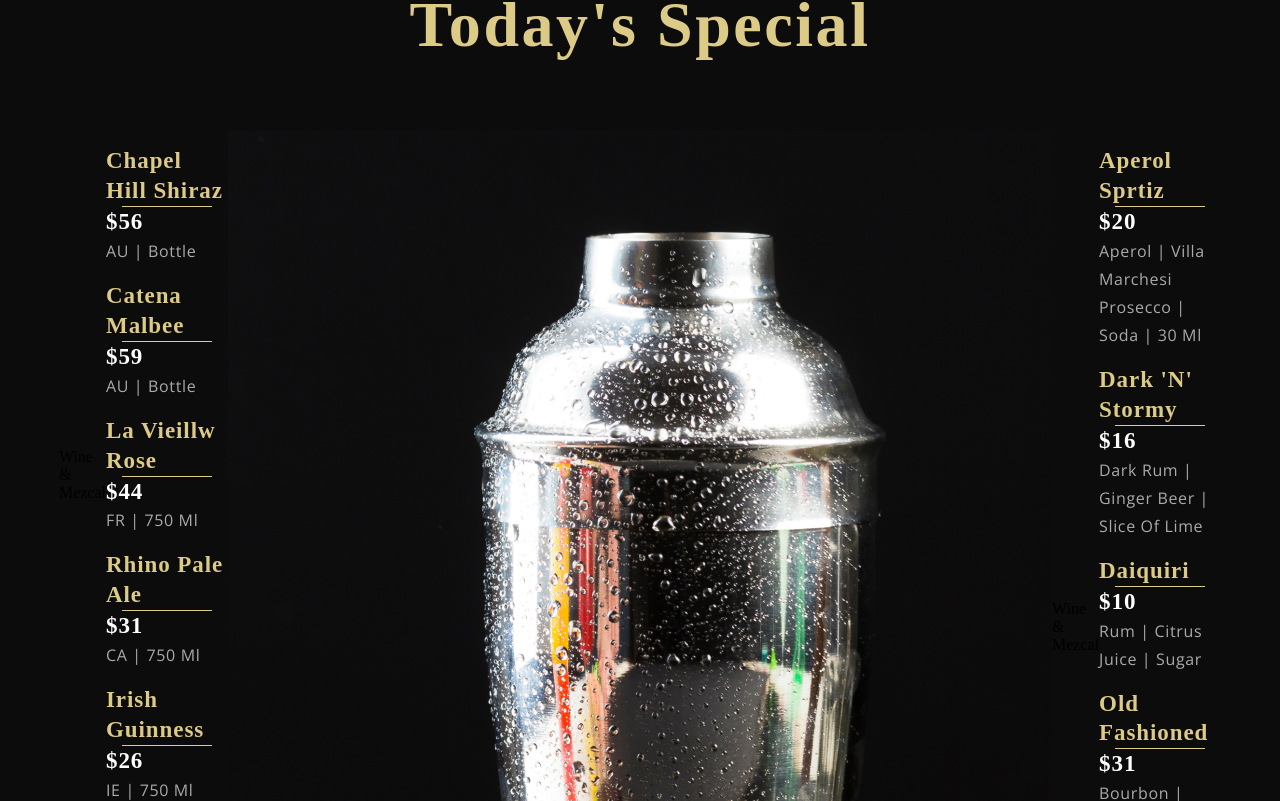
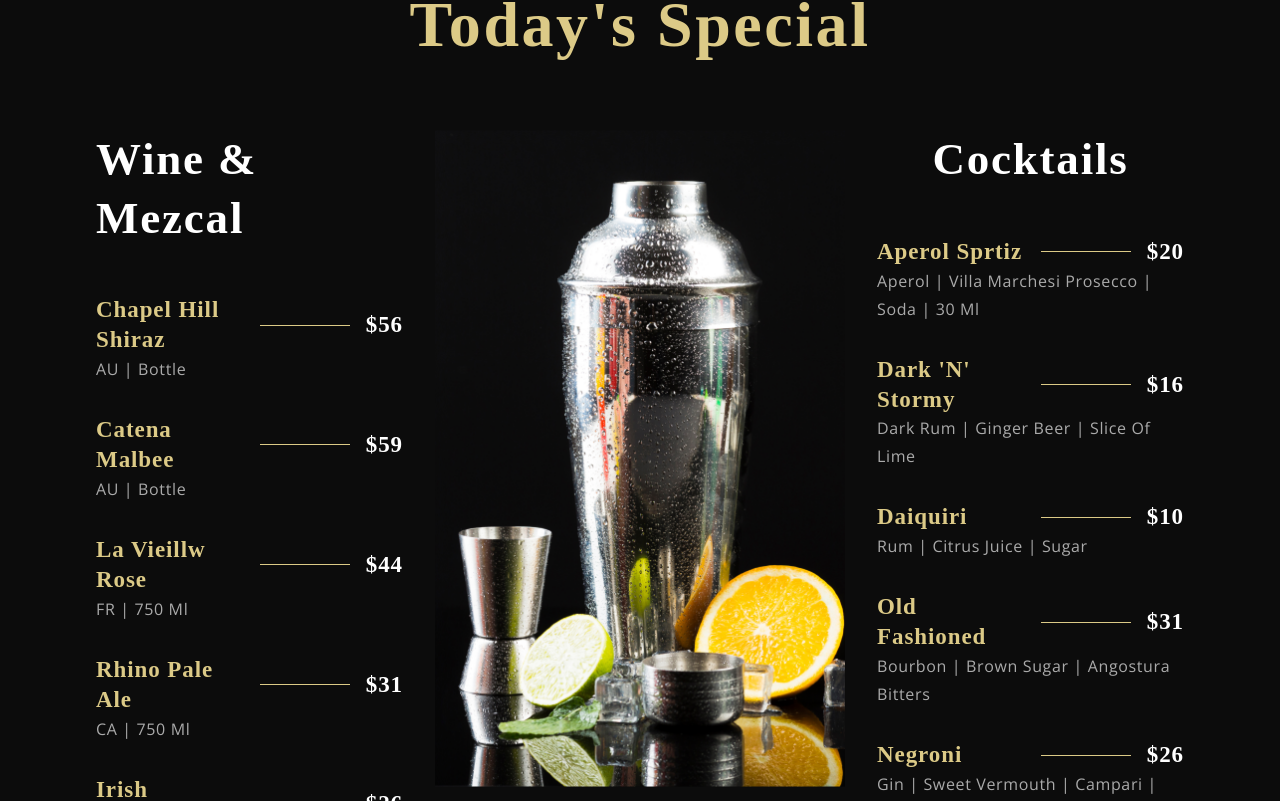
Before and after one commit to Carlos2902/oaxaca-restaurant, a React (Create React App) app: page / in a window 1280 px wide. Shown: the part 2339-3140 px from the top of the page. Built offline with nearby package versions, Linux system fonts and the light colour scheme; a web font is replaced by a local one.

Commit message:
Special menu added

```diff
--- a/src/components/Menuitem/MenuItem.css
+++ b/src/components/Menuitem/MenuItem.css
@@ -6,7 +6,7 @@
     flex-direction: column;
 }
 
-.app_menuitem-head{
+.app__menuitem-head{
     display: flex;
     justify-content: space-between;
     align-items: center;
@@ -21,9 +21,15 @@
     flex: 1;
 }
 
-.app__menuitem-dash {
+.app__menuitem-dash{
     width: 90px;
     height: 1px;
     background: var(--color-golden);
     margin: 0 1rem;
 }
+
+.app__manuitem-price{
+    display: flex;
+    justify-content: flex-end;
+    align-items: flex-end;
+}
--- a/src/container/Menu/SpecialMenu.css
+++ b/src/container/Menu/SpecialMenu.css
@@ -10,10 +10,45 @@
 
 .app__specialMenu-menu{
     width: 100%;
+    margin: 2rem 0;
 
-    margin: 2rem 0;
     display: flex;
     justify-content: center;
     align-items: flex-start;
     flex-direction: row;
 }
+
+.app__specialMenu-menu_heading{
+    font-family: var(--font-base);
+    font-weight: 600;
+    font-size: 45px;
+    line-height: 58.5px;
+    letter-spacing: 0.04em;
+    color: var(--color-white);
+}
+
+/* changing the position to be on top of the menu items */
+.app__specialMenu-menu_wine, .app__specialMenu-menu_cocktails{
+    flex: 1;
+    width: 100%;
+    /* to be on top */
+    flex-direction: column;
+}
+
+.app__specialMenu-menu_img{
+    width: 410px;
+    margin: 0 2rem;
+}
+
+.app__specialMenu-menu_img img{
+    width: 100%;
+    height: auto;
+}
+
+.app__specialMenu_menu_items{
+    display: flex;
+    flex-direction: column;
+
+    margin: 2rem 0;
+    width: 100%;
+}
--- a/src/container/Menu/SpecialMenu.jsx
+++ b/src/container/Menu/SpecialMenu.jsx
@@ -14,7 +14,7 @@
     <div className="app__specialMenu-menu">
       {/* 3 sections */}
       <div className="app__specialMenu-menu_wine flex__center">
-          <p className="app__specialMenu_menu_heading">Wine & Mezcal</p>
+          <p className="app__specialMenu-menu_heading">Wine & Mezcal</p>
           <div className="app__specialMenu_menu_items">
             {data.wines.map((wine, index)=>(
               <MenuItem key={wine.title + index} title={wine.title} price={wine.price} tags={wine.tags}/>
@@ -29,7 +29,7 @@
 
     {/* Left section */}
       <div className="app__specialMenu-menu_cocktails flex__center">
-          <p className="app__specialMenu-menu_heading">Wine & Mezcal</p>
+          <p className="app__specialMenu-menu_heading">Cocktails</p>
           <div className="app__specialMenu_menu_items">
             {data.cocktails.map((cocktail, index)=>(
               <MenuItem key={cocktail.title + index} title={cocktail.title}  price={cocktail.price} tags={cocktail.tags}/>
```
